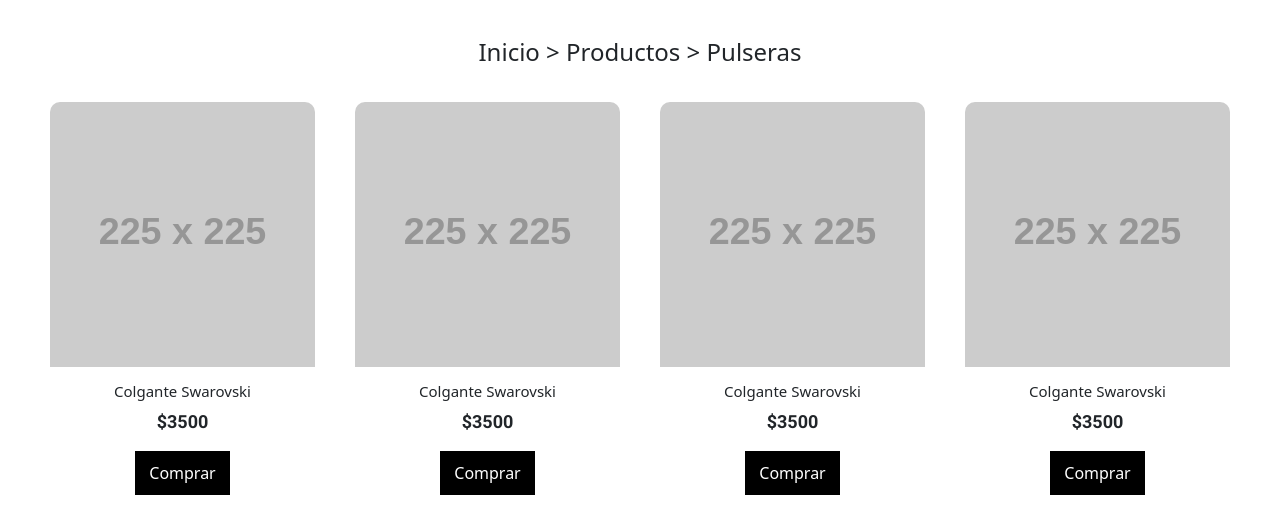
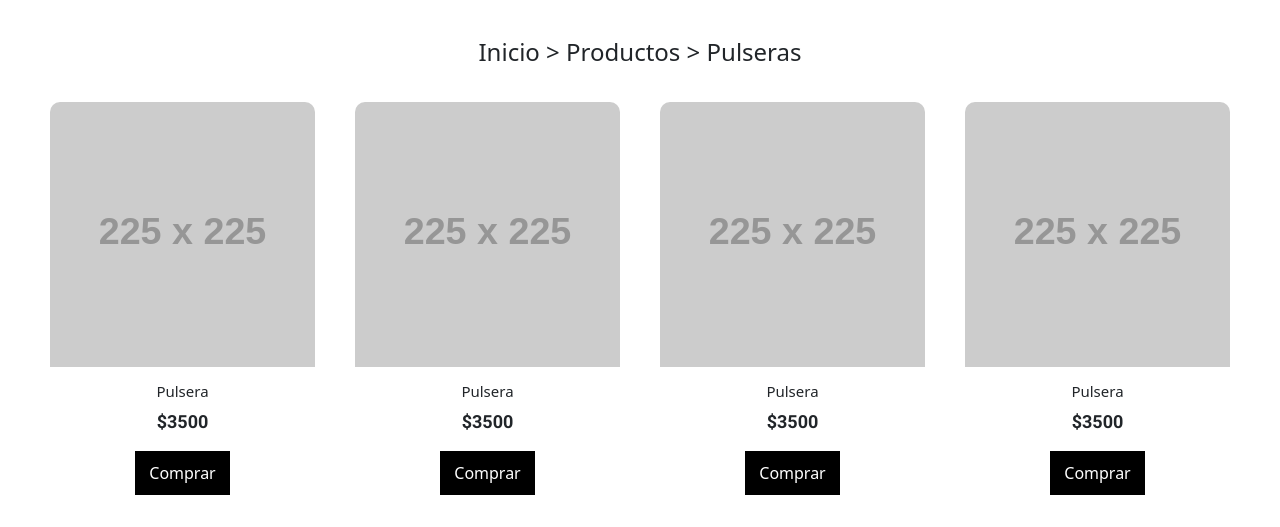
Before and after one commit to NicolasBonfil/PRE-ENTREGA-2-Bonfil, a plain HTML site: page section/pulseras.html in a window 1280 px wide. Shown: the part 209-736 px from the top of the page. Drawn offline with nearby package versions, Linux system fonts and the light colour scheme; placeholder pictures from the web are drawn by us.

Commit message:
Cambie algunos nombres

```diff
--- a/section/pulseras.html
+++ b/section/pulseras.html
@@ -126,50 +126,50 @@
             <section class="pulseras">
                 <div class="item">
                     <figure>
-                        <img src="https://dummyimage.com/225x225/000/fff" alt="colgante swarovski">
+                        <img src="https://dummyimage.com/225x225/000/fff" alt="pulsera">
                     </figure>
                     <div class="infoProducto">
-                        <h5>Colgante Swarovski</h5>
+                        <h5>Pulsera</h5>
                         <p class="precio">$3500</p>
                         <button>Comprar</button>
                     </div>
                 </div>
                 <div class="item">
                     <figure>
-                        <img src="https://dummyimage.com/225x225/000/fff" alt="colgante swarovski">
+                        <img src="https://dummyimage.com/225x225/000/fff" alt="pulsera">
                     </figure>
                     <div class="infoProducto">
-                        <h5>Colgante Swarovski</h5>
+                        <h5>Pulsera</h5>
                         <p class="precio">$3500</p>
                         <button>Comprar</button>
                     </div>
                 </div>
                 <div class="item">
                     <figure>
-                        <img src="https://dummyimage.com/225x225/000/fff" alt="colgante swarovski">
+                        <img src="https://dummyimage.com/225x225/000/fff" alt="pulsera">
                     </figure>
                     <div class="infoProducto">
-                        <h5>Colgante Swarovski</h5>
+                        <h5>Pulsera</h5>
                         <p class="precio">$3500</p>
                         <button>Comprar</button>
                     </div>
                 </div>
                 <div class="item">
                     <figure>
-                        <img src="https://dummyimage.com/225x225/000/fff" alt="colgante swarovski">
+                        <img src="https://dummyimage.com/225x225/000/fff" alt="pulsera">
                     </figure>
                     <div class="infoProducto">
-                        <h5>Colgante Swarovski</h5>
+                        <h5>Pulsera</h5>
                         <p class="precio">$3500</p>
                         <button>Comprar</button>
                     </div>
                 </div>
                 <div class="item">
                     <figure>
-                        <img src="https://dummyimage.com/225x225/000/fff" alt="colgante swarovski">
+                        <img src="https://dummyimage.com/225x225/000/fff" alt="pulsera">
                     </figure>
                     <div class="infoProducto">
-                        <h5>Colgante Swarovski</h5>
+                        <h5>Pulsera</h5>
                         <p class="precio">$3500</p>
                         <button>Comprar</button>
                     </div>
```
Also changed, not shown: section/aros.html (+10 -10 lines).
